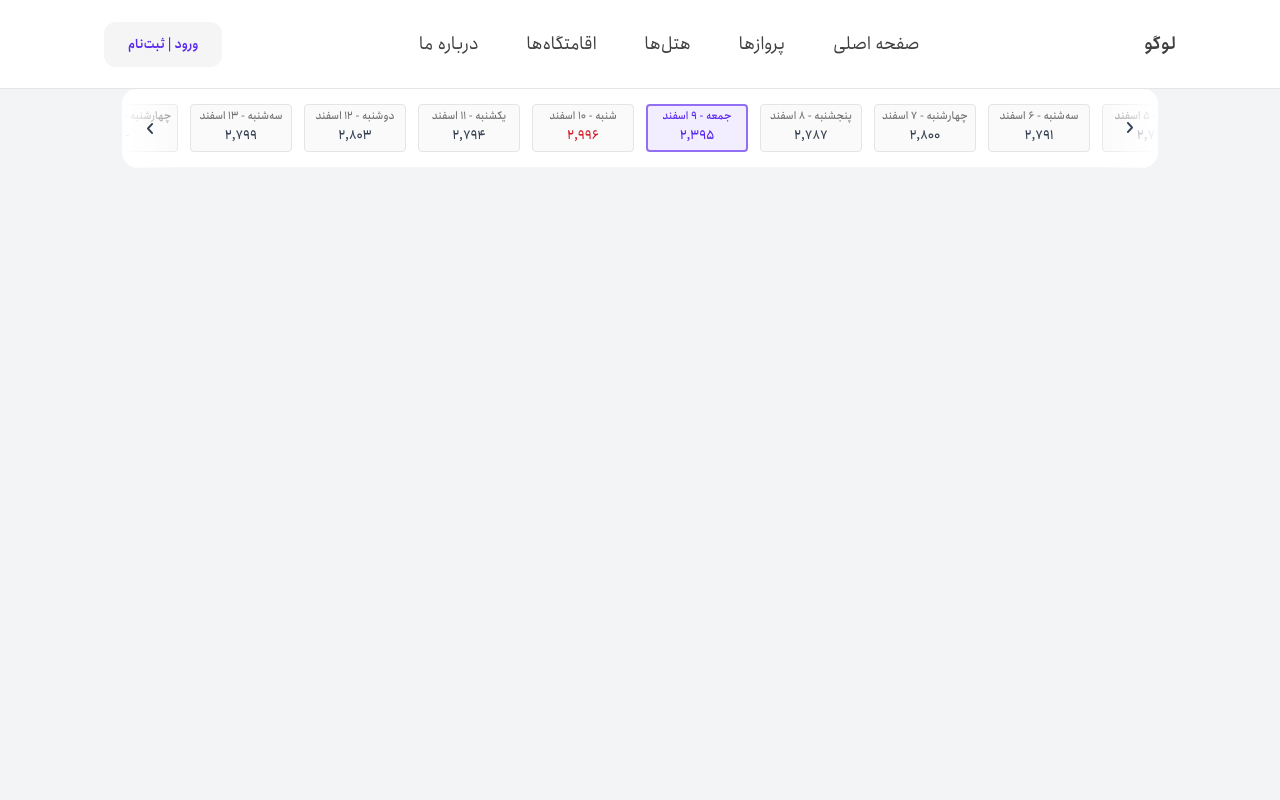
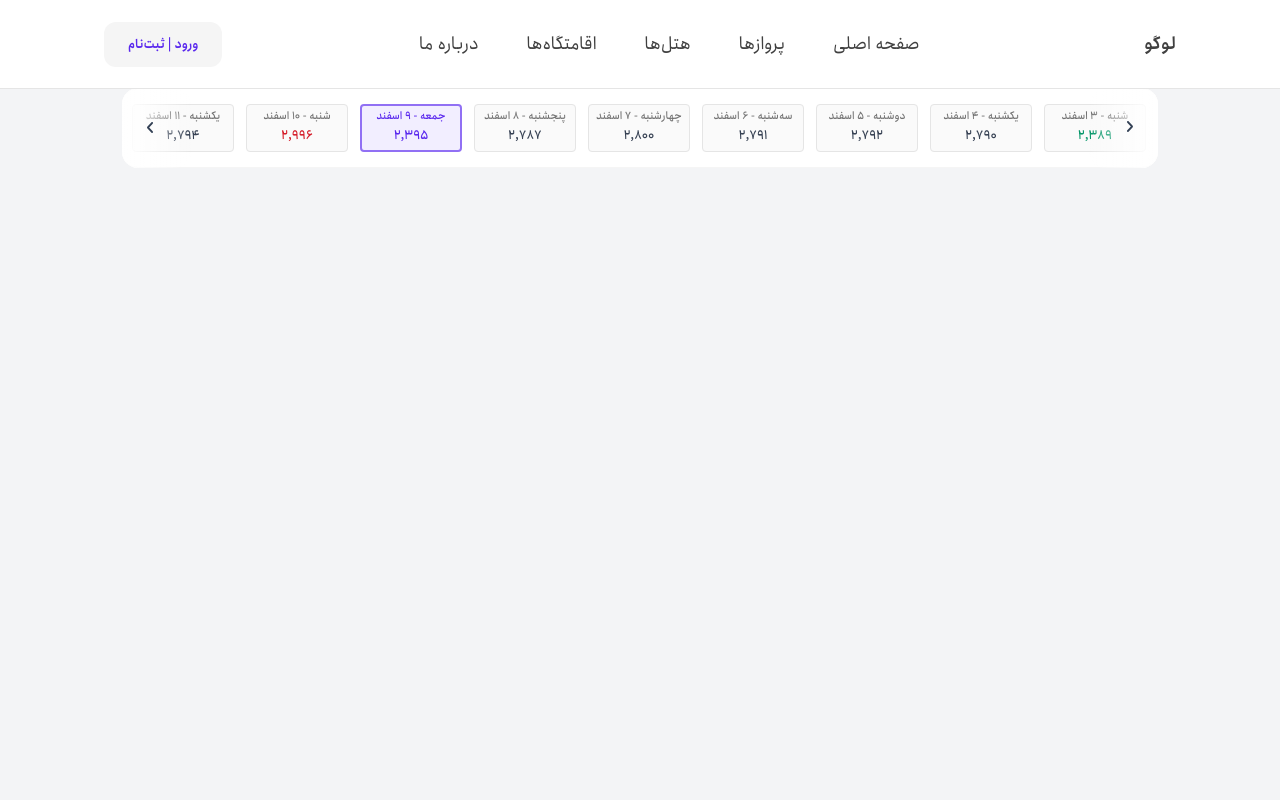
Before and after one commit to Floy-ir/Frontend, a Next.js app: page /time-line in a window 1280 px wide. Shown: the top 800 px of the page. Built offline with nearby package versions, Linux system fonts and the light colour scheme; some icons are missing.

Commit message:
fix(timeline): fixed scroll and added buttons functionality

```diff
--- a/app/time-line/scratch.tsx
+++ b/app/time-line/scratch.tsx
@@ -42,38 +42,48 @@ const Timeline = () => {
       .join("")
   }
 
+  const scrollRef = useRef<HTMLDivElement>(null)
+
   return (
-    <div className="relative max-w-screen flex-nowrap items-center justify-center overflow-x-auto">
-      {/* Gradient and Arrows */}
-      <div className="pointer-events-none absolute inset-0 z-10 flex w-full justify-between">
+    <div className="relative max-w-screen items-center justify-center">
+      {/* Gradient */}
+      <div className="pointer-events-none absolute inset-0 z-9 flex w-full justify-between">
+        <div className="h-full w-[69px] bg-gradient-to-l from-white to-transparent lg:rounded-2xl"></div>
+        <div className="h-full w-[69px] bg-gradient-to-r from-white to-transparent lg:rounded-2xl"></div>
+      </div>
 
-        <div className="h-full w-[69px] bg-gradient-to-l from-white to-transparent lg:rounded-2xl">
-          {/* <ArrowRight2 className="hidden md:block absolute top-1/3 right-4 " size="24" color="#334155"/> */}
+      {/* buttons */}
       <Image
         src={img}
+        alt="scroll left"
         width={24}
         height={24}
-            alt="arrow"
-            className="absolute top-7 right-4 hidden md:block"
-            color="#334155"
+        onClick={() => {
+          if (scrollRef.current) {
+            scrollRef.current.scrollBy({ left: -200, behavior: "smooth" })
+          }
+        }}
+        className="absolute top-1/3 left-4 z-10 hidden rotate-180 cursor-pointer md:block"
       />
-        </div>
-        <div className="h-full w-[69px] bg-gradient-to-r from-white to-transparent lg:rounded-2xl">
-          {/* <ArrowLeft2 className="hidden md:block absolute top-1/3 left-4" size="24" color="#334155"/> */}
       <Image
         src={img}
+        alt="scroll right"
         width={24}
         height={24}
-            alt="arrow"
-            className="absolute top-7 left-4 hidden rotate-180 md:block"
-            color="#334155"
+        onClick={() => {
+          if (scrollRef.current) {
+            scrollRef.current.scrollBy({ left: 200, behavior: "smooth" })
+          }
+        }}
+        className="absolute top-1/3 right-4 z-10 hidden cursor-pointer md:block"
       />
-        </div>
-      </div>
 
       {/* Timeline scroll area */}
-      <div className="bg-Shade-White outline-Gray-N100 relative inline-flex h-[64px] w-full snap-x snap-proximity flex-nowrap items-center justify-center gap-3 overflow-x-auto overflow-y-hidden scroll-smooth py-3 outline outline-offset-[-1px] md:h-[80px] lg:w-[1036px] lg:rounded-2xl">
-        <div className="flex gap-3 px-3">
+      <div
+        ref={scrollRef}
+        className="bg-Shade-White outline-Gray-N100 inline-flex items-center  relative h-[64px] w-full snap-x snap-mandatory flex-nowrap gap-3 overflow-x-auto scroll-smooth py-3 outline outline-offset-[-1px] md:h-[80px] lg:w-[1036px] lg:rounded-2xl"
+      >
+        <div className="flex gap-3 px-3 snap-end">
           {data.map((item, index) => {
             const isSelected = index === selectedDay
             const priceColor =
@@ -86,7 +96,7 @@ const Timeline = () => {
               <div
                 key={index}
                 onClick={() => setSelectedDay(index)}
-                className={`h-[48px] w-[69px] shrink-0 snap-center px-1 py-2 md:h-[56] md:w-[102px] ${
+                className={`h-[48px] w-[69px] shrink-0 snap-end px-1 py-2 md:h-[56] md:w-[102px] ${
                   isSelected ? "bg-Primary-P50 border-Primary-P300 border-2" : "bg-Gray-N50 outline-Gray-N200 outline"
                 } inline-flex cursor-pointer flex-col items-center justify-center rounded-sm outline-offset-[-1px]`}
               >
```
Lines whose indentation alone changed are shown as unchanged.
